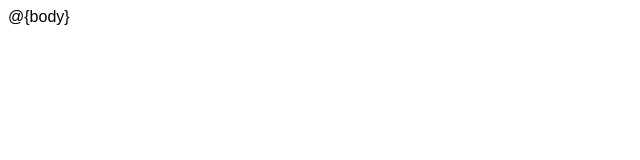
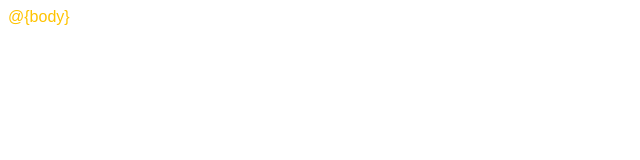
Before and after one commit to Bo-Lennart/hangman, a website: page views/layout.html in a window 1280 px wide. Shown: the full height of the page, 0-640 px from the left. Drawn offline with nearby package versions, Linux system fonts and the light colour scheme.

Commit message:
add font color to game

```diff
--- a/views/layout.html
+++ b/views/layout.html
@@ -12,6 +12,7 @@
     <style>
         body {
             font-family: Arial;
+            color: #ffc300;
         }
 
         /**
```
